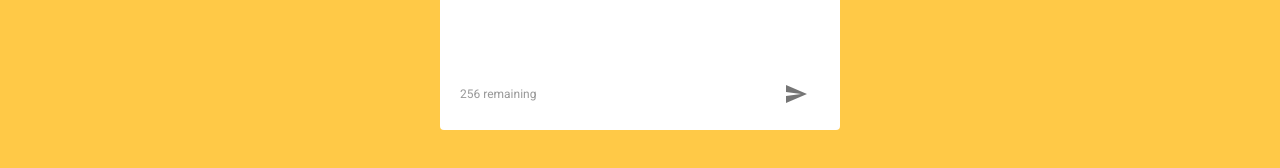
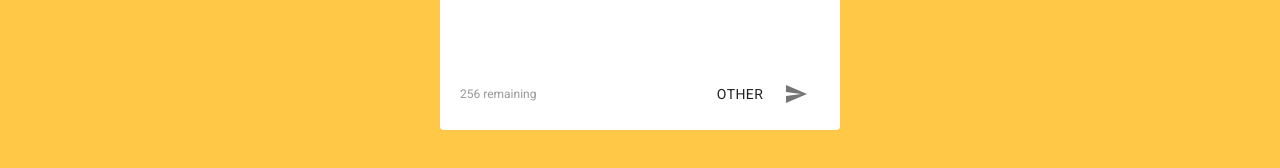
Before and after one commit to jaydeepkhatri/MyNotes, a React (Create React App) app: page / in a window 1280 px wide. Shown: the part 267-435 px from the top of the page. Built offline with nearby package versions, Linux system fonts and the light colour scheme.

Commit message:
✏ Added tag function

```diff
--- a/src/App.js
+++ b/src/App.js
@@ -14,6 +14,7 @@ const App = () => {
     title: "",
     date: "",
     id: "",
+    tag: "Other",
     text: ""
   });
   const [snackbarMessage, setSnackbarMessage] = useState('');
@@ -29,12 +30,13 @@ const App = () => {
 
 
   /* Adding new notes to current notes list */
-  const addNote = (title, text) => {
+  const addNote = (title, text, tag) => {
     const date = new Date();
     const newNote = {
       id: nanoid(),
       title: title,
       text: text,
+      tag: tag,
       date: date.toLocaleDateString()
     }
     const newNotes = [...notes, newNote];
--- a/src/components/Displaynotes.js
+++ b/src/components/Displaynotes.js
@@ -4,6 +4,7 @@ import Paper from "@material-ui/core/Paper";
 import Grid from "@material-ui/core/Grid";
 import { Typography, IconButton, Tooltip, Zoom } from "@material-ui/core";
 import Box from "@material-ui/core/Box";
+import Chip from "@material-ui/core/Chip";
 import { Edit, Delete } from "@material-ui/icons";
 
 const useStyles = makeStyles((theme) => ({
@@ -24,6 +25,9 @@ const useStyles = makeStyles((theme) => ({
   },
   text: {
     marginTop: "6px"
+  },
+  chip: {
+    marginTop: "12px"
   },
   charac: {
     flexGrow: 1,
@@ -49,6 +53,7 @@ const Displaynotes = ({ notes, handleEditNote, handleDeleteNote }) => {
                     {note.title}
                   </Typography>
                   <p className={classes.text}>{note.text}</p>
+                  <Chip label={note.tag} color="primary" size="small" className={classes.chip} />
                   <Box display="flex" alignItems="center">
                     <p className={classes.charac}>{note.date}</p>
                     <IconButton onClick={() => handleEditNote(note.id)}>
--- a/src/components/Textarea.js
+++ b/src/components/Textarea.js
@@ -1,7 +1,9 @@
-import { Box, IconButton, Tooltip, Zoom } from "@material-ui/core";
+import { Box, IconButton, Tooltip, Zoom, Button } from "@material-ui/core";
 import { makeStyles } from "@material-ui/core/styles";
 import { Send } from "@material-ui/icons";
 import { useState, useEffect } from "react";
+import Menu from '@material-ui/core/Menu';
+import MenuItem from '@material-ui/core/MenuItem';
 
 const useStyles = makeStyles((theme) => ({
   container: {
@@ -45,18 +47,33 @@ const useStyles = makeStyles((theme) => ({
 
 const Textarea = ({ note, handleAddNote }) => {
   // usestate to this function
-    const { title, text } = note;
+  const { title, text, tag } = note;
+
+  const [anchorEl, setAnchorEl] = useState(null);
+
+  const handleClick = (event) => {
+    setAnchorEl(event.currentTarget);
+  };
+
+  const handleClose = (e) => {
+    setAnchorEl(null);
+    const { tag } = e.currentTarget.dataset;
+    setCurrentTag(tag);
+    console.log(tag);
+  };
 
 
   const [noteTitle, setNoteTitle] = useState(title);
   const [noteText, setNoteText] = useState(text);
+  const [currentTag, setCurrentTag] = useState(tag);
   const characterlimit = 256;
   const titlelimit = 20;
   useEffect(() => {
     setNoteTitle(title);
     setNoteText(text);
+    setCurrentTag(tag);
     document.body.scrollTop = document.documentElement.scrollTop = 0;
-    }, [title, text])
+  }, [title, text, tag])
 
   const handleChange = (e) => {
     if (characterlimit - e.target.value.length >= 0) {
@@ -74,9 +91,10 @@ const Textarea = ({ note, handleAddNote }) => {
 
   const handleSaveClick = async () => {
     if (noteText.trim().length > 0) {
-            handleAddNote(noteTitle, noteText);
+      handleAddNote(noteTitle, noteText, currentTag);
       setNoteText('');
       setNoteTitle('');
+      console.log(`${noteTitle} - ${noteText} - ${currentTag}`);
     }
   }
 
@@ -88,11 +106,30 @@ const Textarea = ({ note, handleAddNote }) => {
         <textarea spellCheck="false" className={classes.textar} placeholder="Enter your text" onChange={handleChange} value={noteText}></textarea>
         <Box display="flex" alignItems="center" justifyContent="space-between" className={classes.beltextar}>
           <p className={classes.charrem}>{characterlimit - noteText.length} remaining</p>
+          <Box>
+            <Button aria-controls="simple-menu" aria-haspopup="true" onClick={handleClick}>
+              {currentTag}
+            </Button>
+            <Menu
+              id="simple-menu"
+              anchorEl={anchorEl}
+              keepMounted
+              open={Boolean(anchorEl)}
+              onClose={handleClose}
+            >
+              <MenuItem onClick={handleClose} data-tag={"Task"}>Task</MenuItem>
+              <MenuItem onClick={handleClose} data-tag={"Code"}>Code</MenuItem>
+              <MenuItem onClick={handleClose} data-tag={"Reminder"}>Reminder</MenuItem>
+              <MenuItem onClick={handleClose} data-tag={"Other"}>Other</MenuItem>
+            </Menu>
+
             <IconButton onClick={handleSaveClick}>
               <Tooltip TransitionComponent={Zoom} title="Save">
                 <Send />
               </Tooltip>
             </IconButton>
+          </Box>
+
         </Box>
       </Box>
     </div>
```
Lines whose indentation alone changed are shown as unchanged.
